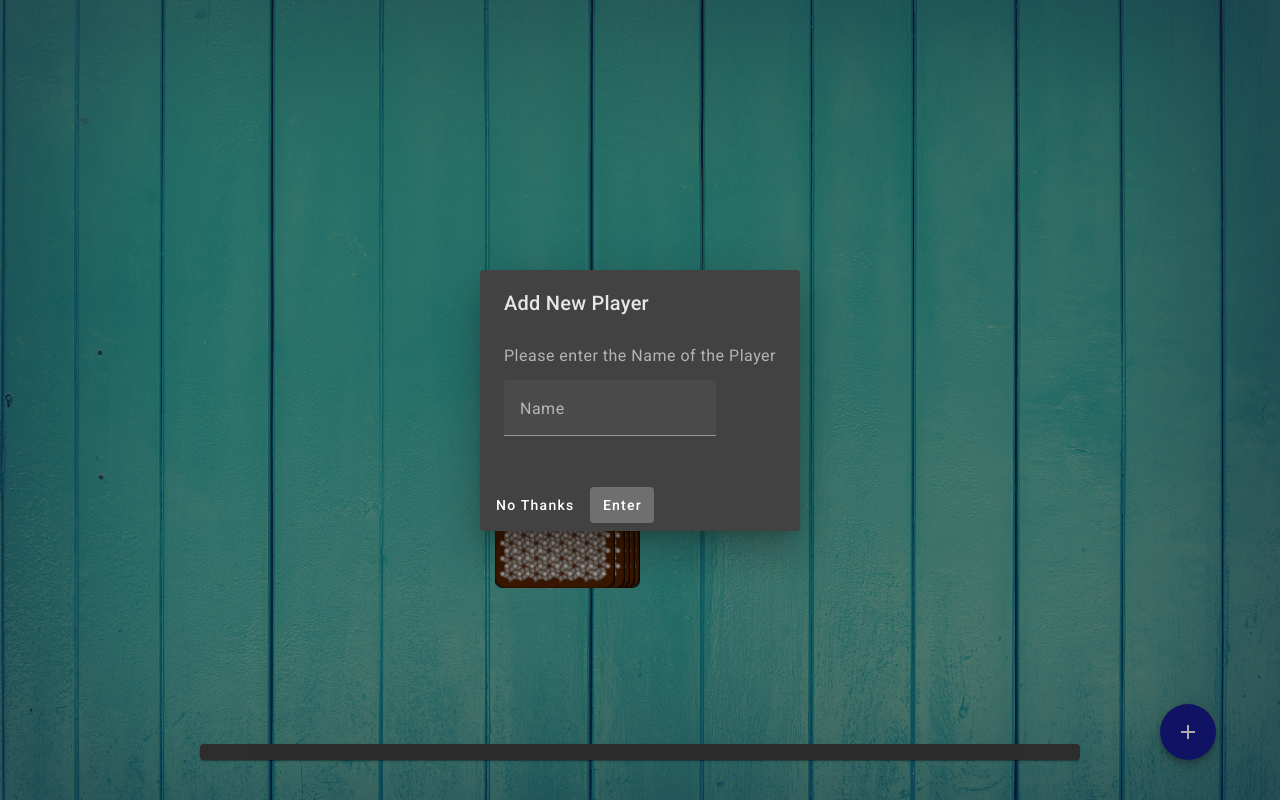
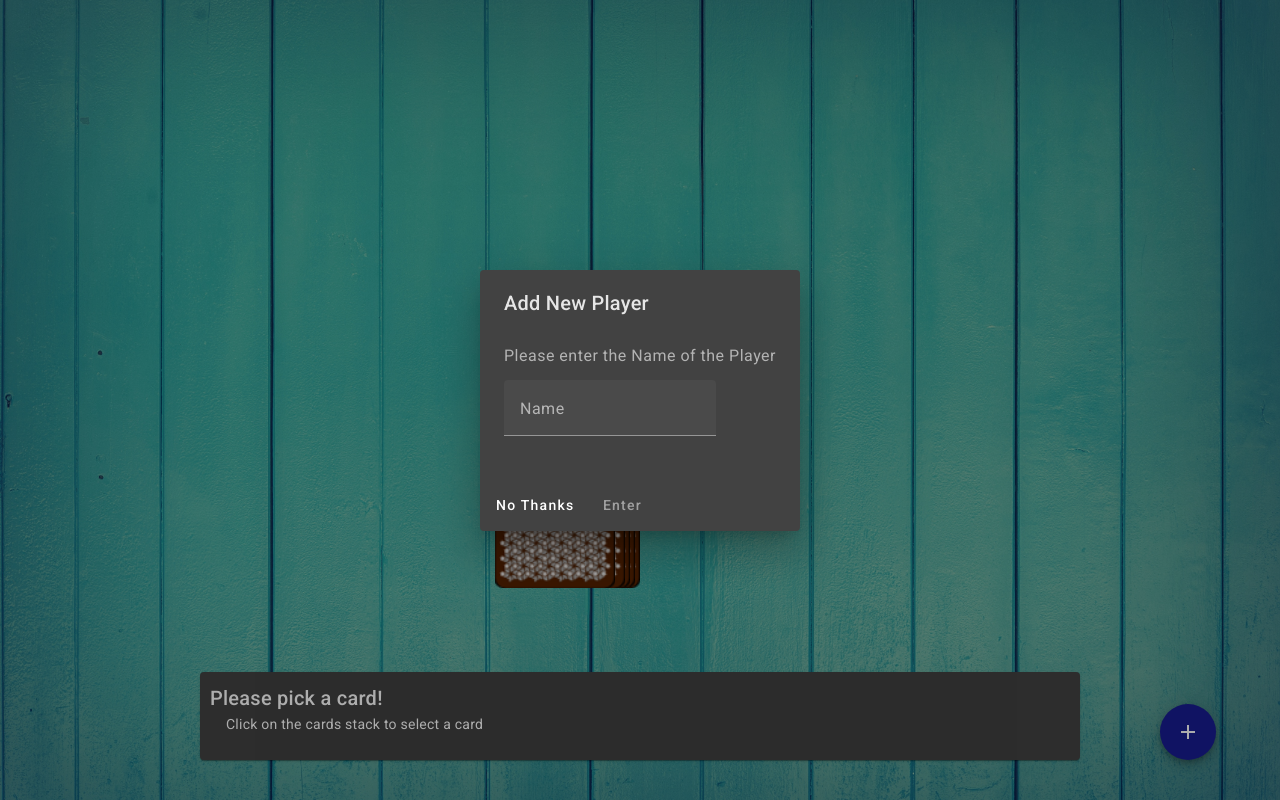
Before and after one commit to Mazin-Fouad/ringoffire, an Angular app: page /game in a window 1280 px wide. Both pictures are taken after a click on the button "add". Built offline with nearby package versions, Linux system fonts and the light colour scheme.

Commit message:
bugs fix

```diff
--- a/src/app/dialog-add-player/dialog-add-player.component.html
+++ b/src/app/dialog-add-player/dialog-add-player.component.html
@@ -8,5 +8,12 @@
 </div>
 <div mat-dialog-actions>
   <button mat-button (click)="onNoClick()">No Thanks</button>
-  <button mat-button [mat-dialog-close]="name" cdkFocusInitial>Enter</button>
+  <button
+    mat-button
+    [disabled]="name.length == 0"
+    [mat-dialog-close]="name"
+    cdkFocusInitial
+  >
+    Enter
+  </button>
 </div>
--- a/src/app/dialog-add-player/dialog-add-player.component.ts
+++ b/src/app/dialog-add-player/dialog-add-player.component.ts
@@ -1,4 +1,5 @@
 import { Component } from '@angular/core';
+import { MatDialogRef } from '@angular/material/dialog';
 
 @Component({
   selector: 'app-dialog-add-player',
@@ -7,7 +8,9 @@ import { Component } from '@angular/core';
 })
 export class DialogAddPlayerComponent {
   name: string = '';
-  dialogRef: any;
+  constructor(public dialogRef: MatDialogRef<DialogAddPlayerComponent>) {}
 
-  onNoClick() {}
+  onNoClick() {
+    this.dialogRef.close();
+  }
 }
--- a/src/app/game-info/game-info.component.html
+++ b/src/app/game-info/game-info.component.html
@@ -1,4 +1,6 @@
-<mat-card>
-  <mat-card-title>{{ title }}</mat-card-title>
-  <mat-card-content>{{ description }}</mat-card-content>
+<mat-card class="info-card-content">
+  <mat-card-title>{{ card ? title : "Please pick a card!" }}</mat-card-title>
+  <mat-card-content>{{
+    card ? description : "Click on the cards stack to select a card"
+  }}</mat-card-content>
 </mat-card>
--- a/src/app/game-info/game-info.component.scss
+++ b/src/app/game-info/game-info.component.scss
@@ -0,0 +1,4 @@
+.info-card-content {
+    color: #fff;
+    padding: 10px;
+}
--- a/src/app/game/game.component.ts
+++ b/src/app/game/game.component.ts
@@ -26,8 +26,12 @@ export class GameComponent implements OnInit {
 
   takeCard() {
     if (!this.pickCardAnimation) {
+      // the function works only if pickCardAnimation= false
       this.pickCardAnimation = true;
       this.currentCard = this.game.stack.pop();
+      this.game.currentPlayer++;
+      this.game.currentPlayer =
+        this.game.currentPlayer % this.game.players.length;
 
       setTimeout(() => {
         this.game.playedCards.push(this.currentCard);
@@ -40,7 +44,8 @@ export class GameComponent implements OnInit {
     const dialogRef = this.dialog.open(DialogAddPlayerComponent);
 
     dialogRef.afterClosed().subscribe((name: string) => {
-      if (name.length > 0) {
+      if (name && name.length > 0) {
+        //if name exists and larger than 0, push name in the array
         this.game.players.push(name);
       }
     });
--- a/src/app/player/player.component.scss
+++ b/src/app/player/player.component.scss
@@ -1,5 +1,5 @@
+$player-bg: #f66d3b;
 $player-active-bg: #5d1583;
-$player-bg: #f66d3b;
 
 .player {
     width: 140px;
@@ -28,4 +28,5 @@ $player-bg: #f66d3b;
 
 .player-active {
     background-color: $player-active-bg;
+    width: 180px;
 }
--- a/src/index.html
+++ b/src/index.html
@@ -1,16 +1,26 @@
-<!doctype html>
+<!DOCTYPE html>
 <html lang="en">
-<head>
-  <meta charset="utf-8">
-  <title>Ringoffire</title>
-  <base href="/">
-  <meta name="viewport" content="width=device-width, initial-scale=1">
-  <link rel="icon" type="image/x-icon" href="favicon.ico">
-  <link rel="preconnect" href="https://fonts.gstatic.com">
-  <link href="https://fonts.googleapis.com/css2?family=Roboto:wght@300;400;500&display=swap" rel="stylesheet">
-  <link href="https://fonts.googleapis.com/icon?family=Material+Icons" rel="stylesheet">
-</head>
-<body class="mat-typography">
-  <app-root></app-root>
-</body>
+  <head>
+    <meta charset="utf-8" />
+    <title>Ring of fire</title>
+    <base href="/" />
+    <meta name="viewport" content="width=device-width, initial-scale=1" />
+    <link
+      rel="icon"
+      type="image/x-icon"
+      href="./assets/playing_cards/ace_1.png"
+    />
+    <link rel="preconnect" href="https://fonts.gstatic.com" />
+    <link
+      href="https://fonts.googleapis.com/css2?family=Roboto:wght@300;400;500&display=swap"
+      rel="stylesheet"
+    />
+    <link
+      href="https://fonts.googleapis.com/icon?family=Material+Icons"
+      rel="stylesheet"
+    />
+  </head>
+  <body class="mat-typography">
+    <app-root></app-root>
+  </body>
 </html>
```
